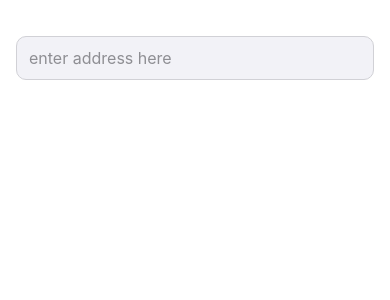
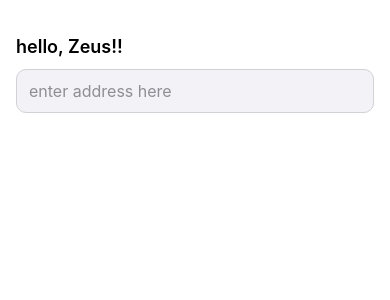
Before and after one commit to abhishekkallanagoudar/walkwisesj, a React Native app: screen / in a window 390 px wide. Shown: the top 300 px of the page. Built offline with nearby package versions, Linux system fonts and the light colour scheme.

Commit message:
added a static text

```diff
--- a/App.tsx
+++ b/App.tsx
@@ -4,6 +4,7 @@ import {
   Platform,
   StatusBar as RNStatusBar,
   StyleSheet,
+  Text,
   TextInput,
   View,
 } from 'react-native';
@@ -14,6 +15,7 @@ export default function App() {
   return (
     <View style={styles.container}>
       <View style={styles.searchBar}>
+        <Text style={styles.greeting}>hello, Zeus!!</Text>
         <TextInput
           style={styles.input}
           value={address}
@@ -44,6 +46,12 @@ const styles = StyleSheet.create({
     paddingHorizontal: 16,
     paddingBottom: 12,
   },
+  greeting: {
+    fontSize: 18,
+    fontWeight: '600',
+    color: '#000',
+    marginBottom: 12,
+  },
   input: {
     height: 44,
     borderWidth: 1,
```
